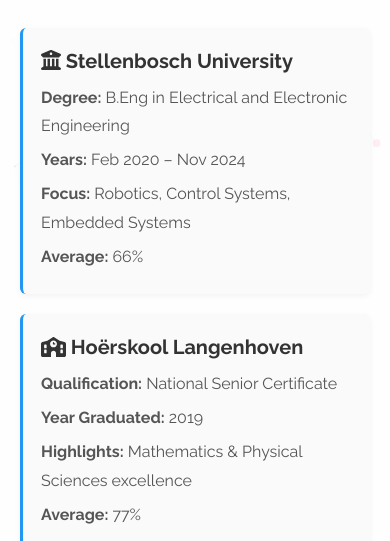
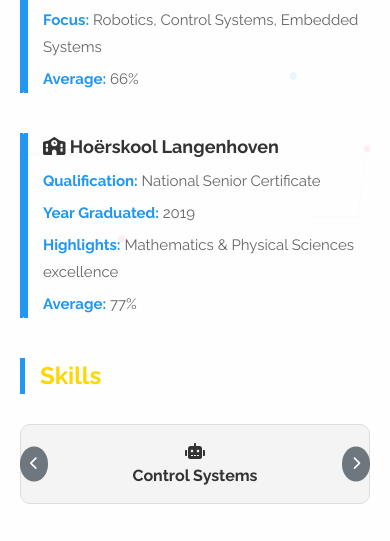
Before and after one commit to 23795824/Xari-Mouchtouris-Portfolio-, a website: page about.html in a window 390 px wide. Shown: the part 587-1128 px from the top of the page. Drawn offline with nearby package versions, Linux system fonts and the light colour scheme.

Commit message:
Update styling and make changes to about html

```diff
--- a/about.html
+++ b/about.html
@@ -35,18 +35,19 @@
   <!-- Main CSS -->
   <link rel="stylesheet" href="css/styles.css" />
 
-  <!-- Inline CSS Overrides (from above) -->
+  <!-- Inline CSS Overrides (for full‐width “About” background) -->
   <style>
-    /* Override .content for about section */
+    /* Override .content max-width so About spans full width */
     .content.about-wrapper {
       max-width: none;
       margin: 0;
       padding: 0;
     }
 
-    /* Full-width about section background */
+    /* Full-width About section background */
     .about {
-      width: 100%;
+      width: 100vw;
+      margin-left: calc(50% - 50vw);
       background-color: rgba(255, 255, 255, 0.85);
       padding: 60px 0;
       position: relative;
@@ -65,58 +66,132 @@
     .about h2,
     .about h3 {
       color: var(--accent-color);
+      font-size: 36px;
       margin-bottom: 16px;
+      border-left: 5px solid var(--primary-color);
+      padding-left: 15px;
+    }
+
+    /* Paragraph styling inside About */
+    .about p {
+      font-size: 18px;
+      line-height: 1.8;
+      color: var(--text-secondary);
+      margin-bottom: 30px;
+    }
+    .about p strong {
+      color: var(--primary-color);
     }
 
     /* Education card styling */
+    .education {
+      margin-top: 40px;
+    }
     .education-item {
-      background: #fafafa;
-      padding: 18px;
-      border-radius: 6px;
-      box-shadow: 0 2px 6px rgba(0,0,0,0.05);
-      margin-bottom: 20px;
+      position: relative;
+      margin-bottom: 40px;
+      padding-left: 20px;
     }
     .education-item h4 {
+      font-size: 24px;
+      color: var(--text-primary);
       margin-bottom: 8px;
+    }
+    .education-item h4 i {
+      color: var(--primary-color);
+      margin-right: 10px;
+    }
+    .education-item p {
+      font-size: 16px;
+      color: var(--text-secondary);
+      margin-bottom: 5px;
+    }
+    .education-item::before {
+      content: '';
+      position: absolute;
+      top: 0;
+      left: 0;
+      width: 5px;
+      height: 100%;
+      background: var(--primary-color);
+      border-radius: 2px 0 0 2px;
     }
 
     /* Skills carousel styling */
+    .glide {
+      position: relative;
+      margin-top: 30px;
+    }
+    .glide__slide {
+      display: flex;
+      justify-content: center;
+      align-items: center;
+    }
     .skill-item {
+      background: #f4f4f4;
+      padding: 20px;
       text-align: center;
-      padding: 20px;
-      border-radius: 6px;
-      background: #f0f0f0;
-      transition: transform 0.3s ease;
+      border-radius: 10px;
+      transition: transform 0.3s ease, box-shadow 0.3s ease;
+      width: 100%;
+      max-width: 200px;
+      margin: 0 auto;
     }
     .skill-item:hover {
-      transform: translateY(-4px);
+      transform: translateY(-5px);
+      box-shadow: 0 4px 6px rgba(0, 0, 0, 0.1);
     }
     .skill-item i {
-      font-size: 2rem;
-      margin-bottom: 8px;
-      color: var(--accent-color);
+      font-size: 40px;
+      color: var(--primary-color);
+      margin-bottom: 10px;
     }
     .skill-item h4 {
-      font-weight: 600;
-      font-size: 1rem;
+      font-size: 16px;
+      color: var(--text-primary);
+    }
+    .glide__arrows {
+      position: absolute;
+      top: 50%;
+      width: 100%;
+      display: flex;
+      justify-content: space-between;
+      transform: translateY(-50%);
+      pointer-events: none;
+    }
+    .glide__arrow {
+      pointer-events: all;
+      background: rgba(53, 66, 74, 0.7);
+      color: #fff;
+      border: none;
+      padding: 10px;
+      cursor: pointer;
+      border-radius: 50%;
+      transition: background 0.3s ease;
+    }
+    .glide__arrow:hover {
+      background: var(--primary-color);
+    }
+    .glide__arrow i {
+      font-size: 20px;
     }
 
     /* Social icons row */
     .social-icons {
       text-align: center;
-      margin-top: 30px;
+      margin-top: 40px;
     }
     .social-icons a {
-      color: #333;
+      color: var(--text-secondary);
       font-size: 1.5rem;
       margin: 0 10px;
       transition: color 0.3s ease;
     }
     .social-icons a:hover {
-      color: var(--accent-color);
+      color: var(--primary-color);
     }
 
-    /* Particles behind content (optional: copied from your original) */
+    /* Particles.js behind content */
     #particles-js {
       position: absolute;
       top: 0;
@@ -128,6 +203,49 @@
     .content {
       position: relative;
       z-index: 1;
+    }
+
+    /* Sidebar and toggle remain unchanged from your main stylesheet */
+
+    /* Responsive adjustments */
+    @media (max-width: 992px) {
+      .education-item h4 {
+        font-size: 20px;
+      }
+      .skill-item {
+        max-width: 150px;
+      }
+    }
+    @media (max-width: 768px) {
+      .about {
+        padding: 40px 0;
+      }
+      .about h2,
+      .about h3 {
+        font-size: 28px;
+      }
+      .about p {
+        font-size: 16px;
+      }
+      .education-item h4 {
+        font-size: 18px;
+      }
+      .skill-item {
+        max-width: 120px;
+        padding: 15px;
+      }
+    }
+    @media (max-width: 576px) {
+      .skill-item {
+        max-width: 100%;
+      }
+      .about h2,
+      .about h3 {
+        font-size: 24px;
+      }
+      .about p {
+        font-size: 15px;
+      }
     }
   </style>
 </head>
@@ -154,9 +272,9 @@
   <!-- Particles.js (in the background) -->
   <div id="particles-js"></div>
 
-  <!-- MAIN CONTENT – applying both .content and .about-wrapper to override max-width -->
+  <!-- MAIN CONTENT – applying both .content and .about-wrapper -->
   <main class="content about-wrapper">
-    <!-- ABOUT SECTION (now truly full-width background) -->
+    <!-- ABOUT SECTION (full-width background) -->
     <section class="about" data-aos="fade-up">
       <div class="inner">
         <!-- Intro / Who I Am -->
--- a/css/styles.css
+++ b/css/styles.css
@@ -209,102 +209,169 @@
 
 /* About Section */
 /* About Section */
+/* 1. Make the .about section itself full-width and flush with the window */
 .about {
-    padding: 60px 0;
-    background-color: #f9f9f9; /* Light background color for section */
+    position: relative;
+    /* Force the section to be as wide as the viewport: */
+    width: 100vw;
+    /* Pull it left so it’s not constrained by any parent’s centering: */
+    margin-left: calc(50% - 50vw);
+    /* Give it a background that you can notice against the page’s background */
+    background-color: var(--white); /* for example—white on off-white page */
+    padding: 60px 0;  /* vertical padding for breathing room */
+    box-sizing: border-box;
   }
 
-.about .container {
-    width: 100%;           /* Ensure container takes full width */
-    max-width: none;       /* Remove any maximum width constraint */
-    margin: 0 auto;        /* Center the container */
-    padding: 0 15px;       /* Slight horizontal padding */
+  /* 2. Inside .about, .about-inner will limit text width and center it */
+  .about .about-inner {
+    max-width: 900px;      /* or whatever comfortable reading width you like */
+    margin: 0 auto;        /* center it */
+    padding: 0 20px;       /* small horizontal padding so text never touches the edge */
+    box-sizing: border-box;
   }
 
-.about h2, .about h3 {
+  /* 3. Headings in that section get the accent and a left border */
+  .about h2,
+  .about h3 {
     font-size: 36px;
-    color: #333;
+    color: var(--text-primary);
     margin-bottom: 40px;
-    border-left: 5px solid #2196f3;
+    border-left: 5px solid var(--primary-color);
     padding-left: 15px;
-
   }
 
+  /* 4. If you had a generic .about .container rule before, you can remove it,
+        or ensure it won’t override these new width/margin-left settings. */
 
-.about-content {
-    display: flex;
-    gap: 20px;
-    align-items: flex-start;
-}
-
+  /* 5. Tighten up the paragraph inside “About Me” */
   .about p {
     font-size: 18px;
     line-height: 1.8;
-    color: #555;
+    color: var(--text-secondary);
   }
 
-.about-text p strong {
-    color: #2196f3;
+  /* 6. Education block styling (you’ll likely keep much of your existing rules): */
+  .education {
+    margin-top: 60px;
   }
 
-/* Skill Item Styling */
-.skill-item {
-    background: #e0f7fa; /* Light teal background */
-    margin: 15px;
-    padding: 20px;
-    text-align: center;
-    border-radius: 8px;
-    color: #00796b; /* Teal text color */
-    border-left: 4px solid #00796b;
-    transition: background 0.3s, color 0.3s;
+  .education-item {
+    position: relative;   /* so the ::before can position correctly */
+    margin-bottom: 40px;
+    padding-left: 20px;
   }
 
-.skill-item:hover {
-    background: #00796b; /* Darker teal on hover */
-    color: #ffffff; /* White text on hover */
-}
-
-.skill-item i {
-    font-size: 40px;
+  .education-item h4 {
+    font-size: 24px;
+    color: var(--text-primary);
     margin-bottom: 10px;
   }
 
+  .education-item h4 i {
+    color: var(--primary-color);
+    margin-right: 10px;
+  }
+
+  .education-item p {
+    font-size: 16px;
+    color: var(--text-secondary);
+    margin-bottom: 5px;
+  }
+
+  /* A small colored strip on the left side of each card */
+  .education-item::before {
+    content: '';
+    position: absolute;
+    top: 0;
+    left: 0;
+    width: 5px;
+    height: 100%;
+    background: var(--primary-color);
+    border-radius: 2px 0 0 2px;
+  }
+
+  /* 7. Skills carousel styling (merge with your existing skill‐item / Glide rules) */
+  .skill-item {
+    background: #f4f4f4;
+    padding: 20px;
+    text-align: center;
+    border-radius: 10px;
+    transition: transform 0.3s ease, box-shadow 0.3s ease;
+    width: 100%;
+    max-width: 200px;
+    margin: 0 auto; /* center each slide’s card */
+  }
+  .skill-item:hover {
+    transform: translateY(-5px);
+    box-shadow: 0 4px 6px rgba(0, 0, 0, 0.1);
+  }
+  .skill-item i {
+    font-size: 40px;
+    color: var(--primary-color);
+    margin-bottom: 10px;
+  }
   .skill-item h4 {
-    margin-top: 10px;
+    font-size: 16px;
+    color: var(--text-primary);
+  }
+
+  /* 8. Glide arrows overlap */
+  .glide__arrows {
+    position: absolute;
+    top: 50%;
+    width: 100%;
+    display: flex;
+    justify-content: space-between;
+    transform: translateY(-50%);
+    pointer-events: none; /* let arrow buttons themselves be pointer-enabled */
+  }
+  .glide__arrow {
+    pointer-events: all;
+    background: rgba(53, 66, 74, 0.7);
+    color: #fff;
+    border: none;
+    padding: 10px;
+    cursor: pointer;
+    border-radius: 50%;
+    transition: background 0.3s ease;
+  }
+  .glide__arrow:hover {
+    background: var(--primary-color);
+  }
+  .glide__arrow i {
     font-size: 20px;
   }
 
-/* Glide.js Controls Styling */
-.glide__arrows {
-    margin-top: 20px;
+  /* 9. Social icons row (at bottom of about section) */
+  .about .social-icons {
+    text-align: center;
+    margin-top: 40px;
+  }
+  .about .social-icons a {
+    color: var(--text-secondary);
+    font-size: 1.5rem;
+    margin: 0 10px;
+    transition: color 0.3s ease;
+  }
+  .about .social-icons a:hover {
+    color: var(--primary-color);
   }
 
-.glide__arrow {
-    background: #00796b;
-    color: #ffffff;
-    border: none;
-    padding: 10px 15px;
-    border-radius: 50%;
-    cursor: pointer;
-    transition: background 0.3s;
+  /* 10. Make sure your #particles-js (or any other background layers) sits behind .about */
+  #particles-js {
+    position: absolute;
+    top: 0;
+    left: 0;
+    width: 100%;
+    height: 100%;
+    z-index: -1;
   }
-
-.glide__arrow:hover {
-    background: #005f56;
-}
-
-.glide__bullet {
-    background: #cccccc;
-    width: 12px;
-    height: 12px;
-    margin: 0 5px;
-    border-radius: 50%;
-    display: inline-block;
-    cursor: pointer;
-}
-
-.glide__bullet--active {
-    background: #00796b;
+  /* If you had a generic .content { max-width: … } forcing things narrow,
+       you can override it when .about is its child: */
+  .content.about‐wrapper {
+    max-width: none;
+    margin: 0;
+    padding: 0;
   }
 
 
```
Lines whose indentation alone changed are shown as unchanged.
